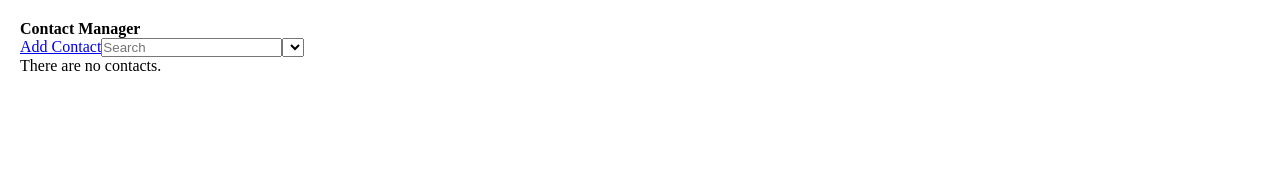
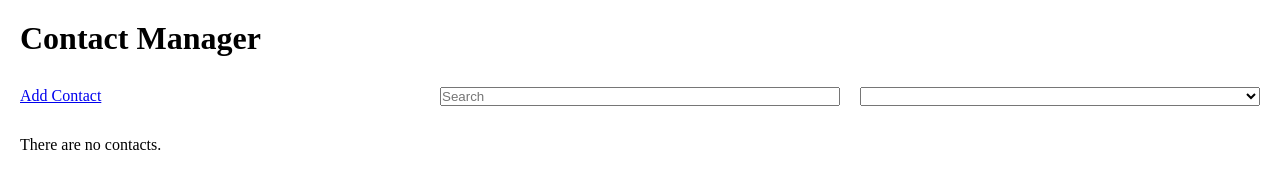
Before and after one commit to scogra17/contact_manager, a website with bundled scripts: page public/index.html in a window 1280 px wide. Built offline with nearby package versions, Linux system fonts and the light colour scheme; files whose address does not match are found by name.

Commit message:
Add spacing styles

```diff
--- a/public/javascripts/controller.js
+++ b/public/javascripts/controller.js
@@ -21,7 +21,7 @@ export default class Controller {
 
     if (this.filterTag) {
       filteredContacts = filteredContacts.filter(contact => {
-        return contact.tags.split(',').includes(this.filterTag);
+        return contact.tags && contact.tags.split(',').includes(this.filterTag);
       })
     }
     return filteredContacts;
--- a/public/javascripts/model.js
+++ b/public/javascripts/model.js
@@ -26,6 +26,7 @@ export default class Model {
 
   async updateTags() {
     this.contacts.forEach(contact => {
+      if (!contact.tags) return;
       let tags = contact.tags.split(',');
       tags.forEach(tag => {
         if (!this.tags[tag]) {
--- a/public/javascripts/view.js
+++ b/public/javascripts/view.js
@@ -13,6 +13,7 @@ export default class View {
   createDOMElements() {
     this.main = document.querySelector('main');
     this.header = document.querySelector('header');
+    this.controlBar = this.createControlBar();
     this.title = this.createTitle('Contact Manager', 'h1');
     this.searchInput = this.createSearchInput();
     this.tagDropdown = this.createTagDropdown();
@@ -34,6 +35,13 @@ export default class View {
   createTagDropdown() {
     let elem = this.createElement('select');
     elem.name = 'tags'
+
+    return elem;
+  }
+
+  createControlBar() {
+    let elem = this.createElement('div');
+    elem.id = 'control-bar'
 
     return elem;
   }
@@ -106,10 +114,13 @@ export default class View {
 
   displayHomeDOMElements() {
     this.clearMainDisplay();
-    this.main.append(
+    this.controlBar.append(
       this.addContactButton,
       this.searchInput,
       this.tagDropdown,
+    )
+    this.main.append(
+      this.controlBar,
       this.contactsList);
     this.displayContacts();
   }
--- a/public/stylesheets/styles.css
+++ b/public/stylesheets/styles.css
@@ -4,14 +4,27 @@ body {
   padding: 20px;
 }
 
+h1 {
+  font-size: 2em;
+  margin-bottom: 30px;
+}
+
+#control-bar {
+  display: grid;
+  grid-template-columns: repeat(auto-fit, minmax(120px, 1fr));
+  column-gap: 20px;
+  row-gap: 10px;
+}
+
 .contact-card {
   display: inline-block;
 }
 
-#contacts-list {
+.contacts-list {
   display: grid;
   grid-template-columns: repeat(auto-fit, minmax(180px, 1fr));
   row-gap: 30px;
+  margin-top: 30px;
 }
 
 form {
```
Also changed, not shown: data/contacts.json (+10 -3 lines).
